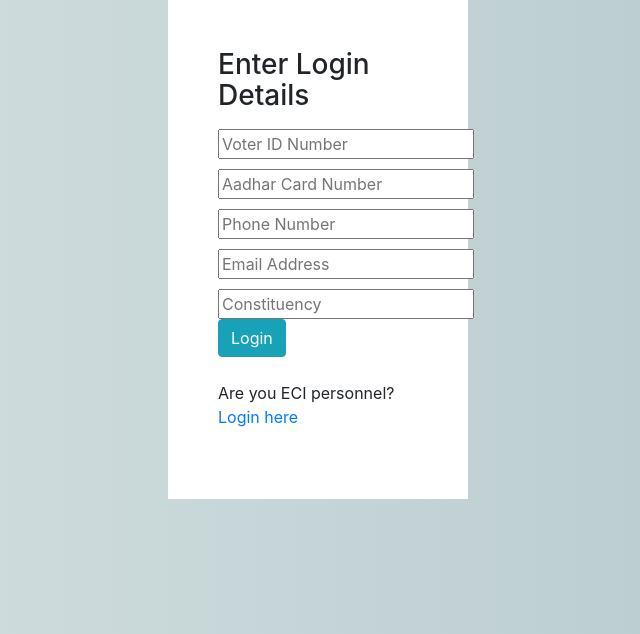
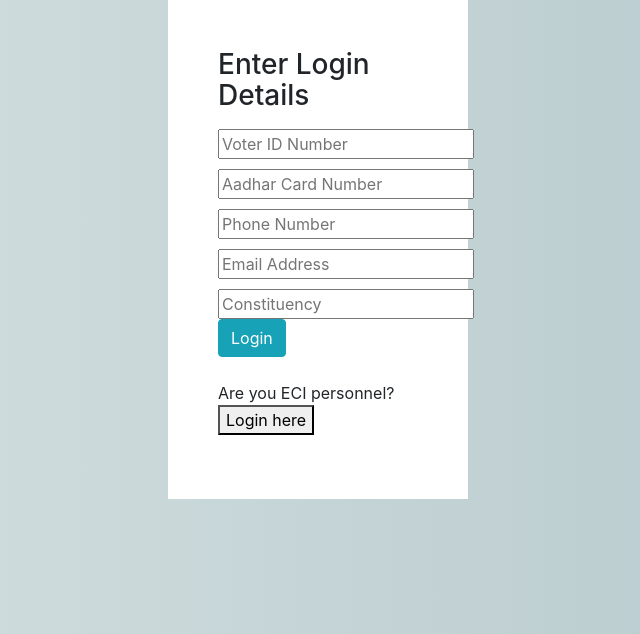
Before and after one commit to samarth-p/Election-Website, a Django app: page /login/ in a window 1280 px wide. Shown: the part 151-785 px from the top of the page, without its empty margins (322-962 px from the left). Run offline with Django 3.2, Linux system fonts and the light colour scheme; some libraries are stand-ins or nearby versions.

Commit message:
Update login.html

```diff
--- a/electionnaire/templates/electionnaire/login.html
+++ b/electionnaire/templates/electionnaire/login.html
@@ -20,9 +20,9 @@
     <fieldset class="linesplit">
       <input placeholder="Constituency" type="text" required>
     </fieldset>
-    <a href="confirm/" class="btn btn-info" type="submit">Login</a>
+    <button href="confirm/" class="btn btn-info" type="submit">Login</button>
     <br><br>
-    <p>Are you ECI personnel? <a href="eci/">Login here</a></p>
+    <p>Are you ECI personnel? <button href="eci/" type="submit">Login here</button></p>
 
   </form>
 </div>
```
